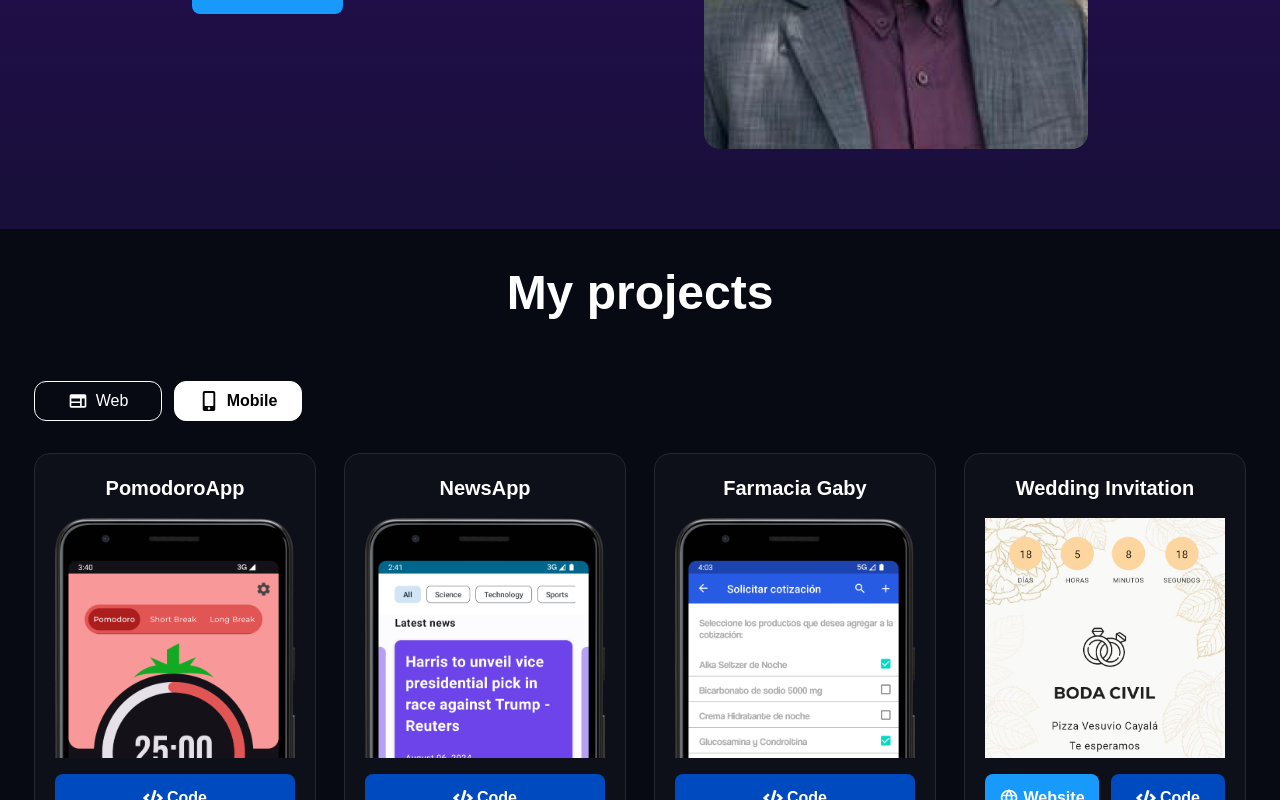
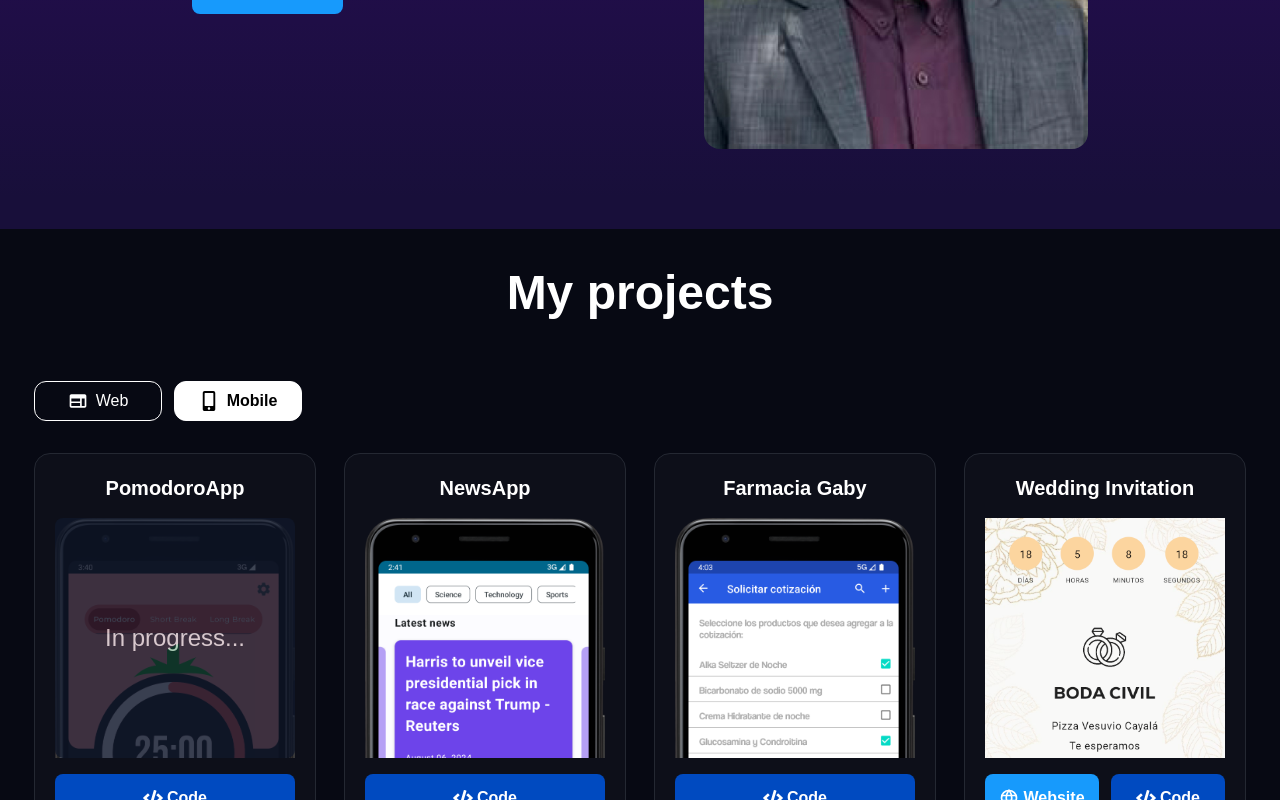
Before and after one commit to enriqueajin/enridev, a React (Vite) app: page / in a window 1280 px wide. Both pictures are taken after a click on the button "Mobile". Shown: the part 508-1308 px from the top of the page. Built offline with nearby package versions, Linux system fonts and the light colour scheme.

Commit message:
Create 'In progress...' layout for PomodoroApp.

```diff
--- a/src/components/about/cards/CardPicture.tsx
+++ b/src/components/about/cards/CardPicture.tsx
@@ -1,6 +1,6 @@
 export function CardPicture ({ imgLink, imgAlt }: { imgLink: string, imgAlt: string }) {
   return (
-    <div className='col-span-2 hidden sm:block w-full max-h-96'>
+    <div className='relative col-span-2 hidden sm:block w-full max-h-96'>
       <img
         className='w-full h-full rounded-xl object-cover object-top'
         src={imgLink}
--- a/src/components/projects/lists/ProjectItem.tsx
+++ b/src/components/projects/lists/ProjectItem.tsx
@@ -16,10 +16,16 @@ export function ProjectItem (
   return (
     <div className='flex flex-col w-full  max-w-80 rounded-2xl bg-cardBlue border border-cardBorder items-center px-5 py-5 gap-y-4'>
       <p className='font-bold text-xl'>{title}</p>
-      <div className=''>
+      <div className='relative'>
         <img className='w-60 h-60 object-cover object-top'
           src={imageUrl}
         />
+        {
+          title === 'PomodoroApp' &&
+          <div className="flex justify-center items-center top-0 w-full h-full absolute bg-slate-900 opacity-80 rounded-lg z-10">
+            <p className='text-2xl text-gray-300'>In progress...</p>
+          </div>
+        }
       </div>
       <div className={`w-full grid gap-x-3
         ${siteUrl ? 'grid-cols-2' : 'grid-cols-1'}
```
